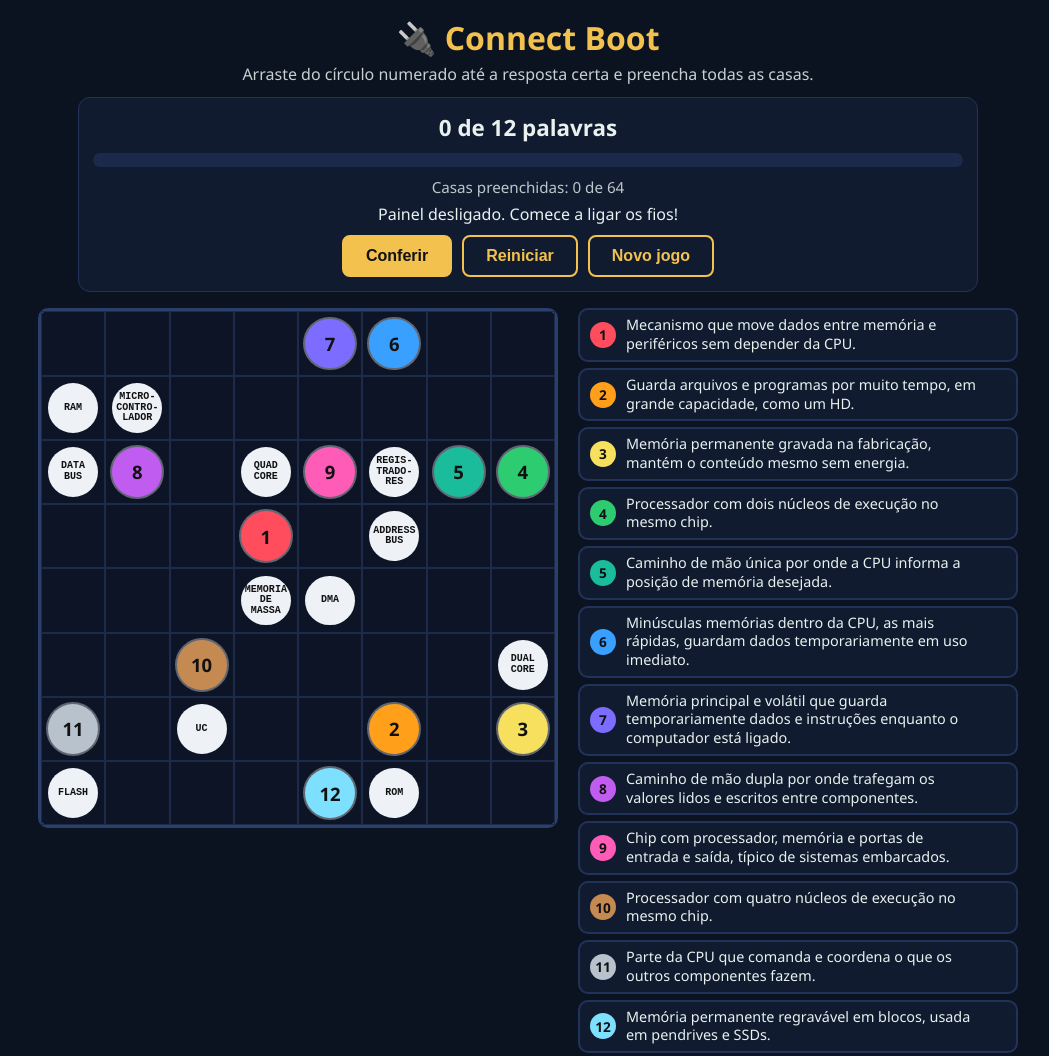
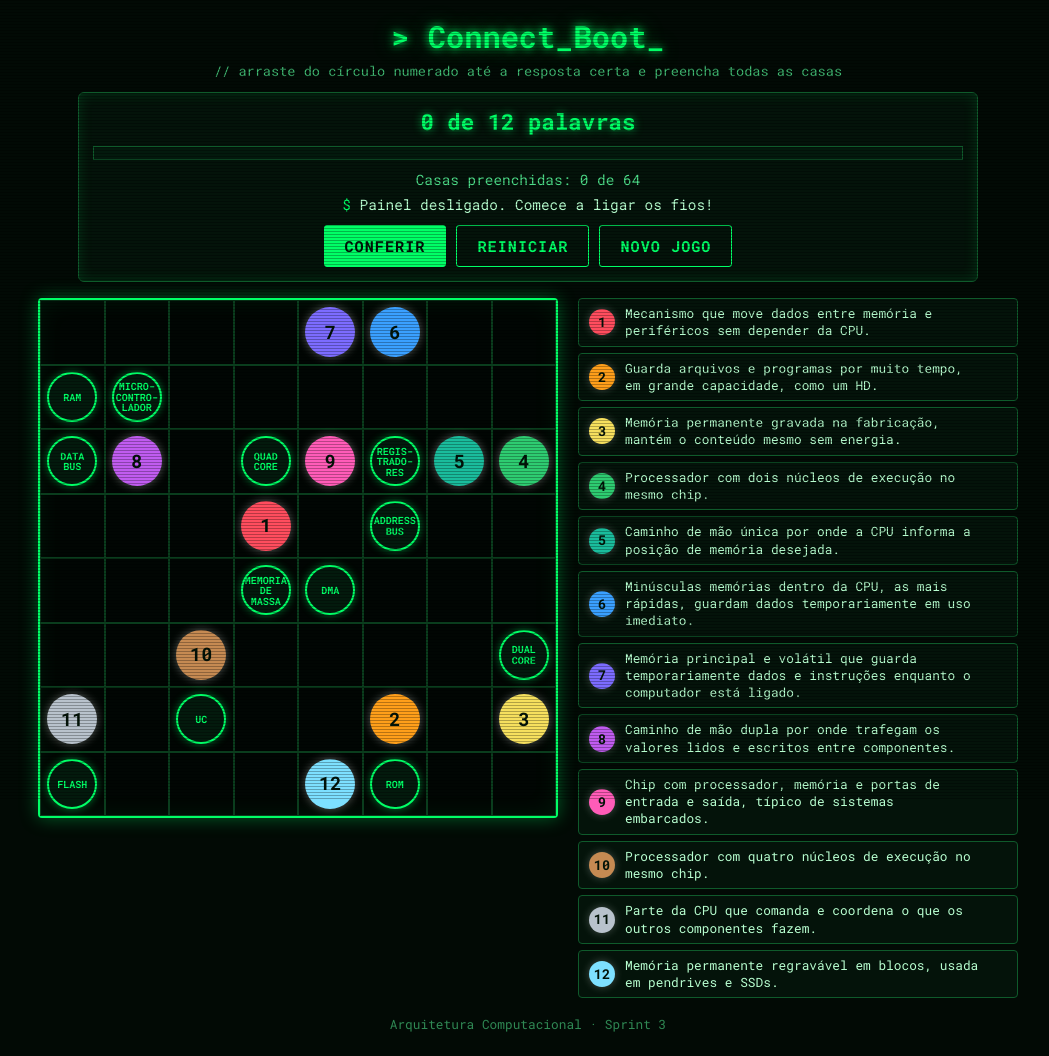
Before and after one commit to viviane-marques/arqcomp-cruzadinha, a plain HTML site: page index.html in a window 1280 px wide. Shown: the top 1056 px of the page, without its empty margins (112-1161 px from the left). Drawn offline with Linux system fonts and the light colour scheme.

Commit message:
style:muda estilo do site e do jogo

```diff
--- a/index.html
+++ b/index.html
@@ -3,13 +3,16 @@
 <head>
   <meta charset="UTF-8">
   <meta name="viewport" content="width=device-width, initial-scale=1">
-  <title>Connect Boot — Arquitetura Computacional</title>
+  <title>Conecta os Fios — Arquitetura Computacional</title>
+  <link rel="preconnect" href="https://fonts.googleapis.com">
+  <link rel="preconnect" href="https://fonts.gstatic.com" crossorigin>
+  <link href="https://fonts.googleapis.com/css2?family=Roboto+Mono:wght@400;500;700&display=swap" rel="stylesheet">
   <link rel="stylesheet" href="style.css">
 </head>
 <body>
   <header class="topo">
-    <h1>🔌 Connect Boot</h1>
-    <p class="sub">Arraste do círculo numerado até a resposta certa e preencha todas as casas.</p>
+    <h1>&gt; Connect_Boot<span class="cursor">_</span></h1>
+    <p class="sub">// arraste do círculo numerado até a resposta certa e preencha todas as casas</p>
   </header>
 
   <section class="painel">
--- a/style.css
+++ b/style.css
@@ -1,40 +1,68 @@
 :root {
-  --bg: #0b1220;
-  --painel: #111b30;
-  --borda: #22335a;
-  --texto: #e8f1ee;
-  --ouro: #f2c14e;
-  --ok: #2ecc71;
-  --erro: #ff4d5e;
+  --bg: #020a05;
+  --painel: #04130a;
+  --borda: #0f5a2b;
+  --verde: #00ff66;
+  --verde-suave: #4ddc88;
+  --texto: #b8ffd0;
+  --ok: #00ff66;
+  --erro: #ff3b4e;
+  --fonte: "Roboto Mono", "Roboto", ui-monospace, "Courier New", monospace;
 }
 * { box-sizing: border-box; }
 body {
   margin: 0; padding: 16px;
   background: var(--bg); color: var(--texto);
-  font-family: "Segoe UI", system-ui, sans-serif;
+  font-family: var(--fonte);
+  position: relative; min-height: 100vh;
 }
+/* linhas de varredura (scanlines) */
+body::after {
+  content: ""; position: fixed; inset: 0; pointer-events: none; z-index: 50;
+  background: repeating-linear-gradient(rgba(0,0,0,.28) 0 1px, transparent 1px 3px);
+}
+
 .topo { text-align: center; margin-bottom: 12px; }
-.topo h1 { margin: 0; font-size: 2rem; color: var(--ouro); }
-.sub { margin: 4px 0 0; opacity: .85; }
+.topo h1 {
+  margin: 0; font-size: 1.9rem; font-weight: 700; color: var(--verde);
+  text-shadow: 0 0 8px var(--verde), 0 0 22px rgba(0,255,102,.45);
+}
+.cursor { animation: piscar 1s steps(1) infinite; }
+@keyframes piscar { 50% { opacity: 0; } }
+.sub { margin: 6px 0 0; color: var(--verde-suave); font-size: .85rem; opacity: .85; }
 
 .painel {
   max-width: 900px; margin: 0 auto 16px; text-align: center;
   background: var(--painel); border: 1px solid var(--borda);
-  border-radius: 12px; padding: 14px;
+  border-radius: 6px; padding: 14px;
+  box-shadow: 0 0 14px rgba(0,255,102,.15) inset;
 }
-.contador { font-size: 1.4rem; font-weight: 700; }
-.barra { height: 14px; background: #1b2a4a; border-radius: 99px; margin: 10px 0; overflow: hidden; }
-.barra-fill { height: 100%; width: 0; background: linear-gradient(90deg, #f2c14e, #2ecc71); transition: width .5s; }
-.preenchidas { opacity: .8; font-size: .95rem; }
-.status { min-height: 1.4em; margin: 6px 0 10px; }
+.contador {
+  font-size: 1.4rem; font-weight: 700; color: var(--verde);
+  text-shadow: 0 0 8px rgba(0,255,102,.7);
+}
+.barra {
+  height: 14px; background: #031a0d; border: 1px solid var(--borda);
+  margin: 10px 0; overflow: hidden;
+}
+.barra-fill {
+  height: 100%; width: 0; transition: width .5s;
+  background: repeating-linear-gradient(90deg, var(--verde) 0 10px, #00aa44 10px 12px);
+  box-shadow: 0 0 10px var(--verde);
+}
+.preenchidas { color: var(--verde-suave); font-size: .9rem; }
+.status { min-height: 1.4em; margin: 6px 0 10px; font-size: .9rem; }
+.status::before { content: "$ "; color: var(--verde); }
 .botoes { display: flex; gap: 10px; justify-content: center; flex-wrap: wrap; }
 .btn {
-  border: 2px solid var(--ouro); background: transparent; color: var(--ouro);
-  padding: 10px 22px; border-radius: 8px; font-size: 1rem; font-weight: 700; cursor: pointer;
+  font-family: var(--fonte);
+  border: 1px solid var(--verde); background: transparent; color: var(--verde);
+  padding: 10px 20px; border-radius: 3px; font-size: .95rem; font-weight: 700;
+  text-transform: uppercase; letter-spacing: 1px; cursor: pointer;
 }
-.btn:hover { background: rgba(242,193,78,.15); }
-.btn.principal { background: var(--ouro); color: #111; }
-.btn.principal:hover { background: #ffd876; }
+.btn:hover { background: rgba(0,255,102,.15); box-shadow: 0 0 12px rgba(0,255,102,.5); }
+.btn.principal { background: var(--verde); color: #021308; }
+.btn.principal:hover { background: #5dffa0; }
 
 /* Layout do jogo */
 .jogo {
@@ -44,7 +72,8 @@ body {
 .gridwrap {
   position: relative; width: min(92vw, 520px); aspect-ratio: 1;
   container-type: inline-size;
-  background: #0c1426; border: 3px solid #2a3f6b; border-radius: 10px;
+  background: #010603; border: 2px solid var(--verde); border-radius: 4px;
+  box-shadow: 0 0 18px rgba(0,255,102,.35), inset 0 0 24px rgba(0,255,102,.08);
   user-select: none; -webkit-user-select: none;
 }
 #grid {
@@ -52,24 +81,29 @@ body {
   width: 100%; height: 100%; touch-action: none; cursor: pointer;
 }
 .cell {
-  border: 1px solid #1d2b4a; display: flex; align-items: center; justify-content: center;
+  border: 1px solid #0a3d1d; display: flex; align-items: center; justify-content: center;
 }
 #fios {
   position: absolute; inset: 0; width: 100%; height: 100%;
   pointer-events: none; z-index: 1;
 }
+#fios polyline { filter: drop-shadow(0 0 5px currentColor); }
 
 /* Bolinhas */
 .dot {
   position: relative; z-index: 2; width: 80%; height: 80%; border-radius: 50%;
   display: flex; align-items: center; justify-content: center; text-align: center;
-  color: #111; font-weight: 800; line-height: 1.05; overflow: hidden; padding: 2px;
+  color: #021308; font-weight: 700; line-height: 1.05; overflow: hidden; padding: 2px;
   white-space: pre-line; pointer-events: none;
 }
-.dot.q { font-size: max(11px, 3.6cqw); box-shadow: 0 0 0 2px rgba(255,255,255,.35); }
-.dot.a { background: #eef2f7; font-size: max(6px, 1.95cqw); font-family: monospace; }
-.dot.a.certo { box-shadow: 0 0 0 3px var(--ok); }
-.dot.a.errado { box-shadow: 0 0 0 3px var(--erro); }
+.dot.q { font-size: max(11px, 3.6cqw); box-shadow: 0 0 10px rgba(255,255,255,.35); }
+.dot.a {
+  background: #031a0d; color: var(--verde); border: 2px solid var(--verde);
+  font-size: max(6px, 1.95cqw);
+  box-shadow: 0 0 8px rgba(0,255,102,.45);
+}
+.dot.a.certo { box-shadow: 0 0 0 3px var(--ok), 0 0 14px var(--ok); }
+.dot.a.errado { box-shadow: 0 0 0 3px var(--erro), 0 0 14px var(--erro); }
 
 /* Lista de pistas */
 .pistas {
@@ -78,19 +112,20 @@ body {
 }
 .pistas li {
   display: flex; align-items: center; gap: 10px;
-  background: var(--painel); border: 2px solid var(--borda); border-radius: 10px;
-  padding: 6px 10px; font-size: .9rem; line-height: 1.3;
+  background: var(--painel); border: 1px solid var(--borda); border-radius: 4px;
+  padding: 6px 10px; font-size: .8rem; line-height: 1.35; color: var(--texto);
 }
 .pistas .badge {
   flex: none; width: 26px; height: 26px; border-radius: 50%;
   display: flex; align-items: center; justify-content: center;
-  font-weight: 800; color: #111; font-size: .85rem;
+  font-weight: 700; color: #021308; font-size: .85rem;
+  box-shadow: 0 0 8px rgba(255,255,255,.25);
 }
 .pistas .txt { flex: 1; }
-.pistas .marca { flex: none; font-weight: 800; min-width: 1.4em; text-align: center; }
-.pistas li.certo { border-color: var(--ok); }
+.pistas .marca { flex: none; font-weight: 700; min-width: 1.4em; text-align: center; }
+.pistas li.certo { border-color: var(--ok); box-shadow: 0 0 8px rgba(0,255,102,.35); }
 .pistas li.certo .marca { color: var(--ok); }
 .pistas li.errado { border-color: var(--erro); }
 .pistas li.errado .marca { color: var(--erro); }
 
-.rodape { text-align: center; margin-top: 18px; opacity: .6; font-size: .85rem; }
+.rodape { text-align: center; margin-top: 18px; color: var(--verde-suave); opacity: .6; font-size: .8rem; }
```
